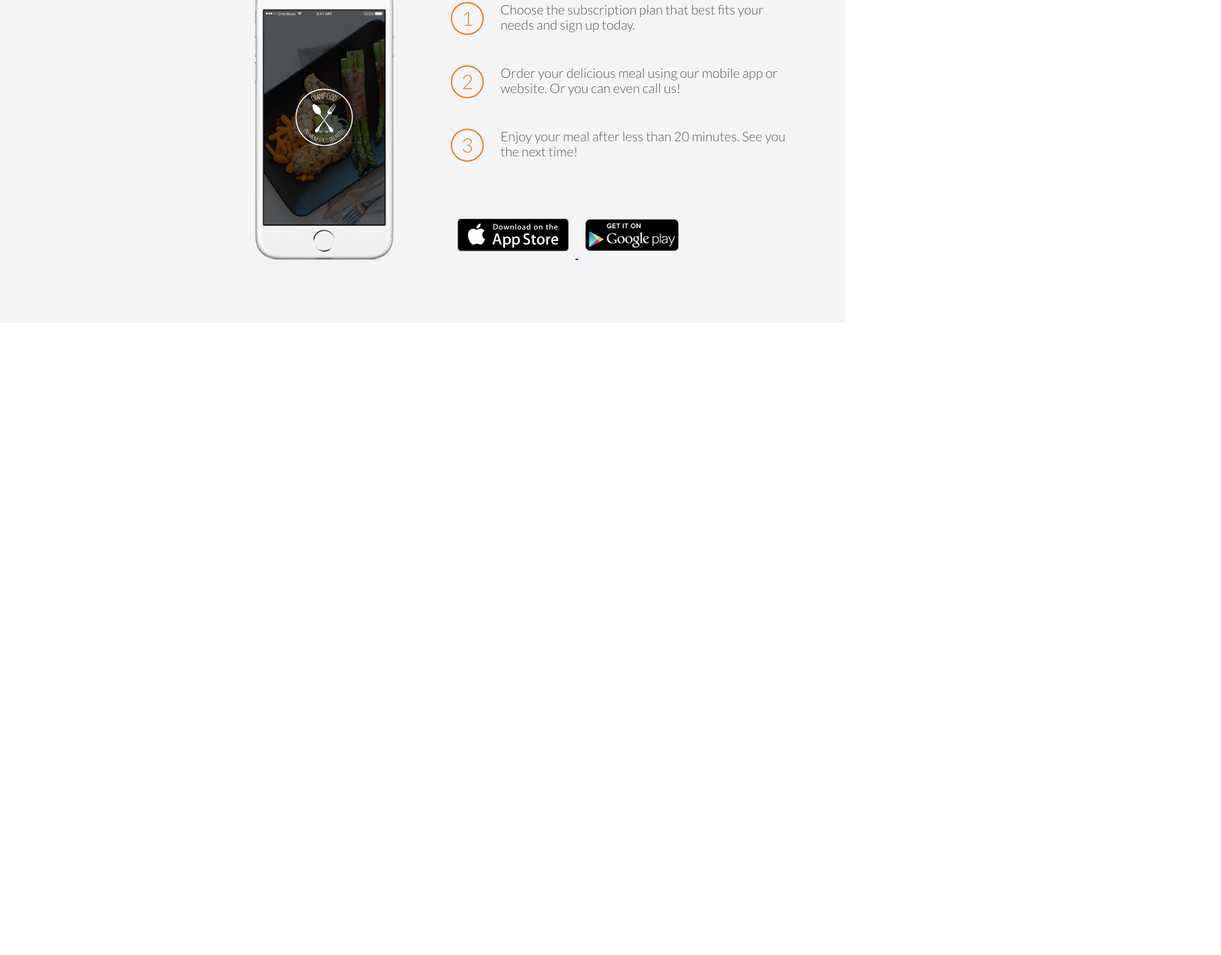
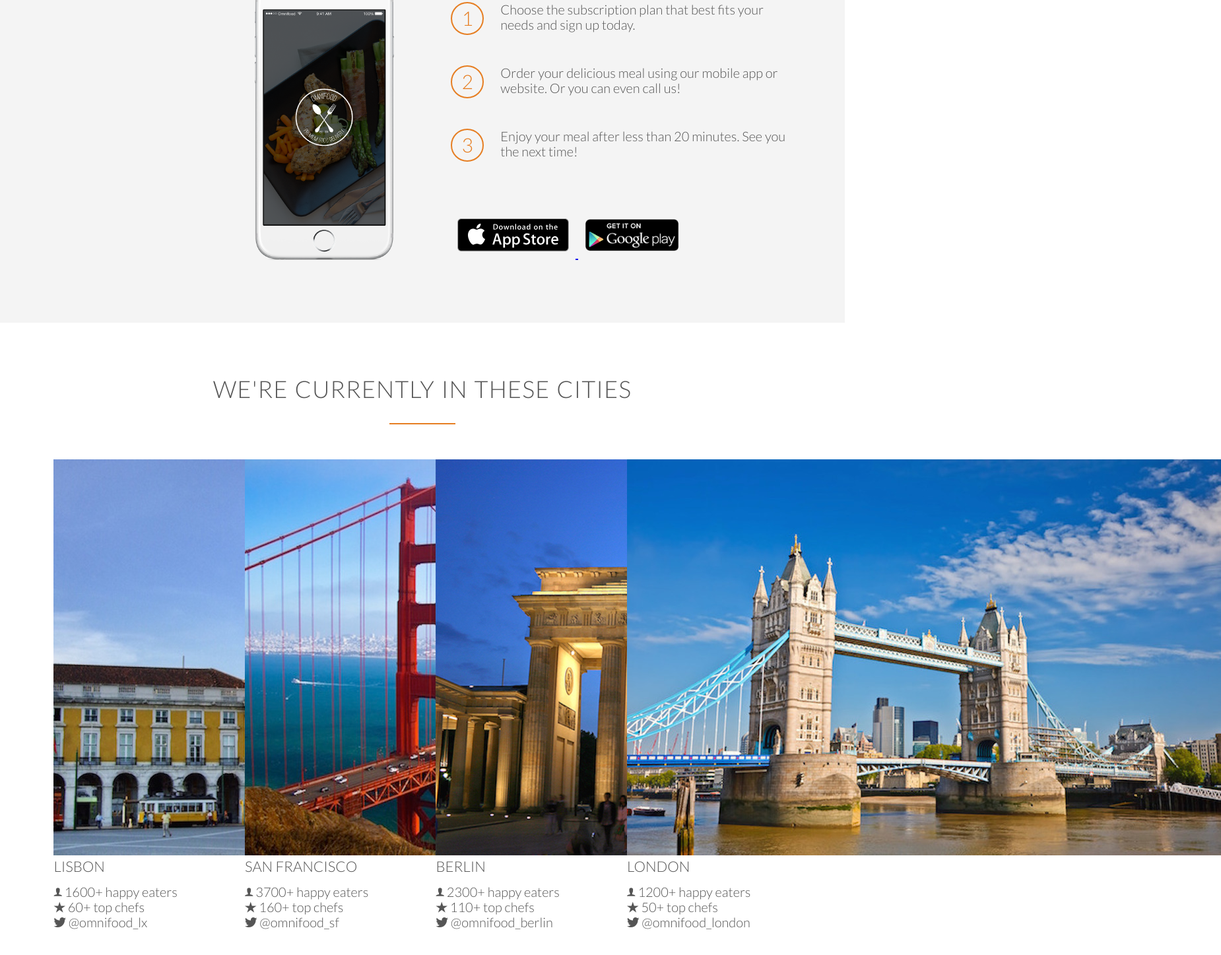
Before and after one commit to gnunua/responsive-page, a plain HTML site: page index.html in a window 1280 px wide. Shown: the part 2249-3696 px from the top of the page at 66% size, 1850 px wide, since content can reach past the window. Before the commit the page ends 2738 px from the top, so only its background shows below. Drawn offline with Linux system fonts and the light colour scheme; files whose address does not match are found by name.

Commit message:
structured cities section

```diff
--- a/index.html
+++ b/index.html
@@ -148,8 +148,69 @@
                 </a>
 
             </div>
+        </div>
+    </section>
 
 
+    <section class="section-cities">
+        <div class="row">
+            <h2>We're currently in these cities</h2>
+        </div>
+        <div class="row">
+            <div class="col span-1-of-4 box">
+                <img src="resources/images/lisbon-3.jpg" alt="Lisbon" />
+                <h3>Lisbon</h3>
+                <div class="city-features">
+                    <i class="ion-ios-person"></i> 1600+ happy eaters
+                </div>
+                <div class="city-features">
+                    <i class="ion-ios-star"></i> 60+ top chefs
+                </div>
+                <div class="city-features">
+                    <i class="ion-social-twitter"></i> @omnifood_lx
+                </div>
+            </div>
+
+             <div class="col span-1-of-4 box">
+                <img src="resources/images/san-francisco.jpg" alt="Lisbon" />
+                <h3>San Francisco</h3>
+                <div class="city-features">
+                    <i class="ion-ios-person"></i> 3700+ happy eaters
+                </div>
+                <div class="city-features">
+                    <i class="ion-ios-star"></i> 160+ top chefs
+                </div>
+                <div class="city-features">
+                    <i class="ion-social-twitter"></i> @omnifood_sf
+                </div>
+            </div>
+
+             <div class="col span-1-of-4 box">
+                <img src="resources/images/berlin.jpg" alt="Lisbon" />
+                <h3>Berlin</h3>
+                <div class="city-features">
+                    <i class="ion-ios-person"></i> 2300+ happy eaters
+                </div>
+                <div class="city-features">
+                    <i class="ion-ios-star"></i> 110+ top chefs
+                </div>
+                <div class="city-features">
+                    <i class="ion-social-twitter"></i> @omnifood_berlin
+                </div>
+            </div>
+             <div class="col span-1-of-4 box">
+                <img src="resources/images/london.jpg" alt="Lisbon" />
+                <h3>London</h3>
+                <div class="city-features">
+                    <i class="ion-ios-person"></i> 1200+ happy eaters
+                </div>
+                <div class="city-features">
+                    <i class="ion-ios-star"></i> 50+ top chefs
+                </div>
+                <div class="city-features">
+                    <i class="ion-social-twitter"></i> @omnifood_london
+                </div>
+            </div>
         </div>
     </section>
 
```
